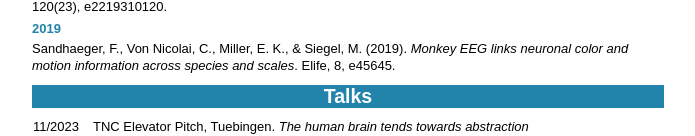
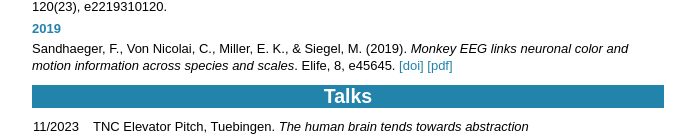
Before and after one commit to floriansandhaeger/floriansandhaeger.github.io, a plain HTML site: page index.html in a window 1280 px wide. Shown: the part 536-672 px from the top of the page, without its empty margins (292-987 px from the left). Drawn offline with Linux system fonts and the light colour scheme.

Commit message:
Update index.html - elife pdf & doi

```diff
--- a/index.html
+++ b/index.html
@@ -157,7 +157,7 @@ a:active {
       <p>Sandhaeger, F., & Siegel, M. (2023). <i>Testing the generalization of neural representations. NeuroImage, 278, 120258</i>.</p>
       <p>Voigtlaender, V. A., Sandhaeger, F., Hawellek, D. J., Hage, S. R., & Siegel, M. (2023). <i>Neural representations of the content and production of human vocalization</i>. Proceedings of the National Academy of Sciences, 120(23), e2219310120.</p>
       <h3>2019</h3>
-      <p>Sandhaeger, F., Von Nicolai, C., Miller, E. K., & Siegel, M. (2019). <i>Monkey EEG links neuronal color and motion information across species and scales</i>. Elife, 8, e45645.</p>
+      <p>Sandhaeger, F., Von Nicolai, C., Miller, E. K., & Siegel, M. (2019). <i>Monkey EEG links neuronal color and motion information across species and scales</i>. Elife, 8, e45645. <a href="https://doi.org/10.7554/eLife.45645">[doi]</a> <a href="https://elifesciences.org/articles/45645.pdf">[pdf]</a></p>
 
        <h2>Talks</h2>
        <table>
```
